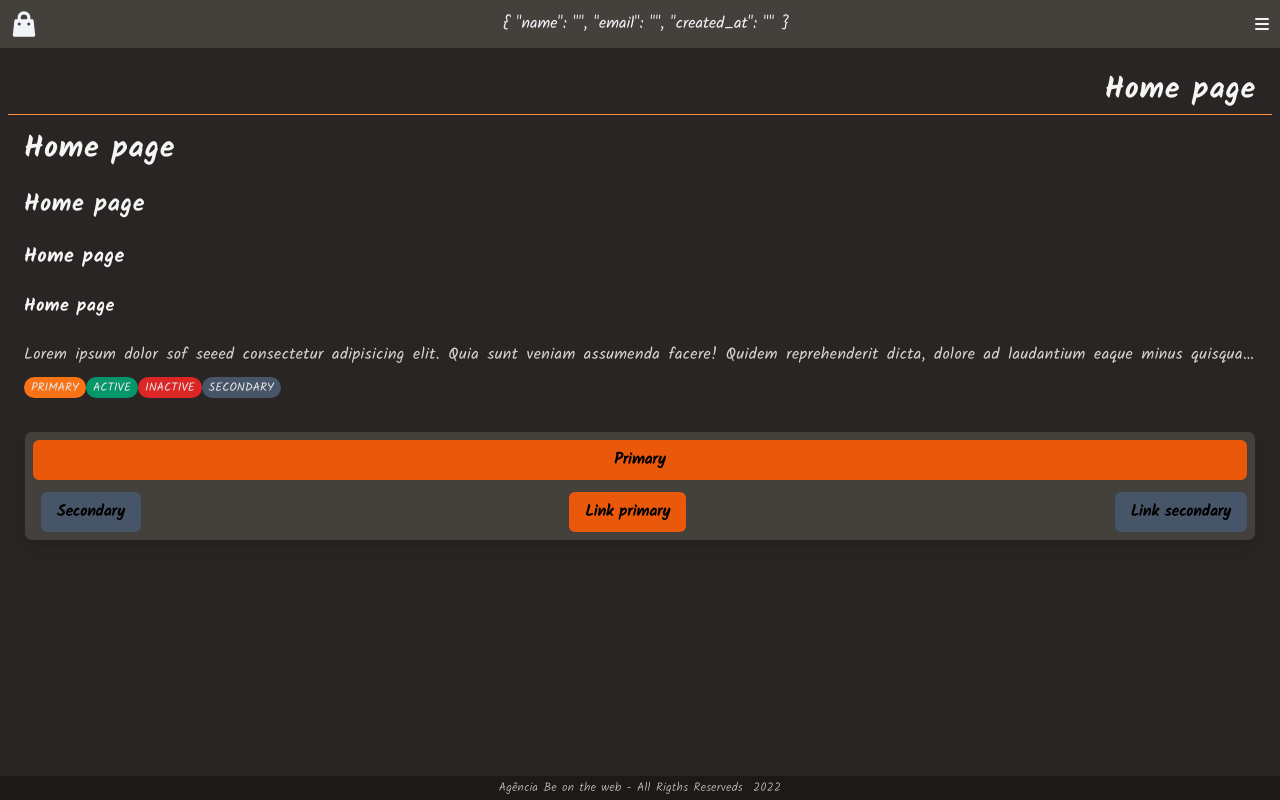
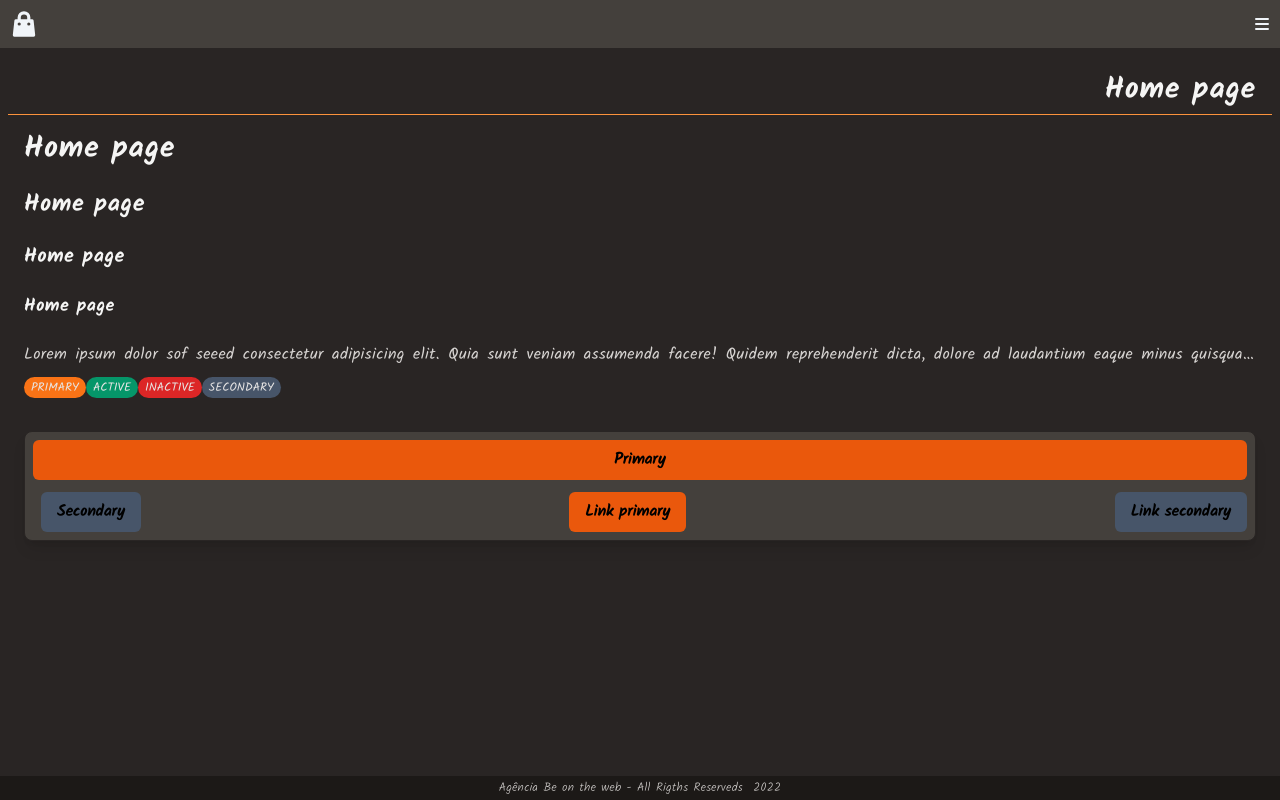
Before and after one commit to developerdelphi/shop-frontend-vue3, a Vue app: page / in a window 1280 px wide. Built offline with nearby package versions, Linux system fonts and the light colour scheme.

Commit message:
Layout - Navbar remove log code

```diff
--- a/src/components/nav/NavBar.vue
+++ b/src/components/nav/NavBar.vue
@@ -17,7 +17,7 @@
           </svg>
         </a>
       </div>
-      <div>{{ user}}</div>
+      <div></div>
       <div>
         <span
           @click="toggleMenu = !toggleMenu"
@@ -52,6 +52,7 @@
         <div class="menu flex flex-col w-full">
           <router-link :to="{name: 'home'}">Home</router-link>
           <router-link :to="{name: 'dashboard'}">Meus pedidos</router-link>
+          <router-link :to="{name: 'products'}">Produtos</router-link>
         </div>
       </div>
     </div>
```
